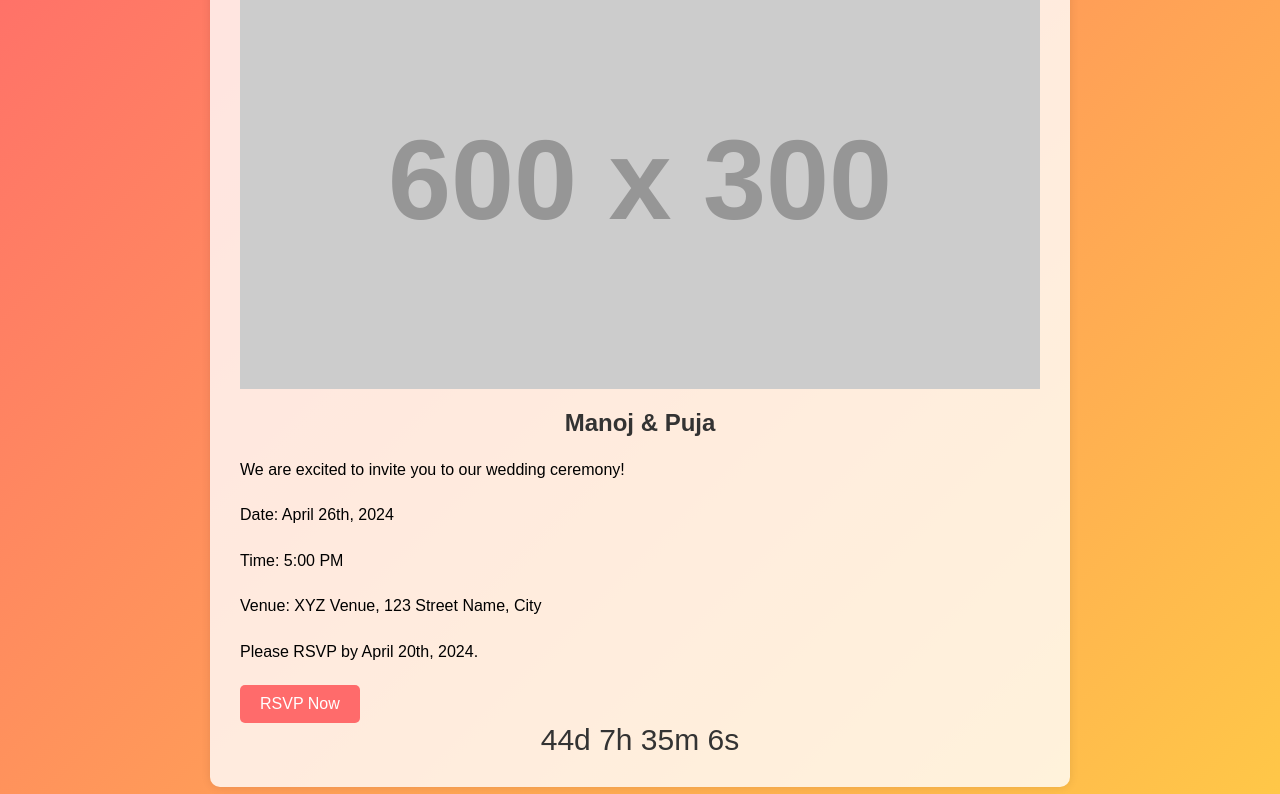
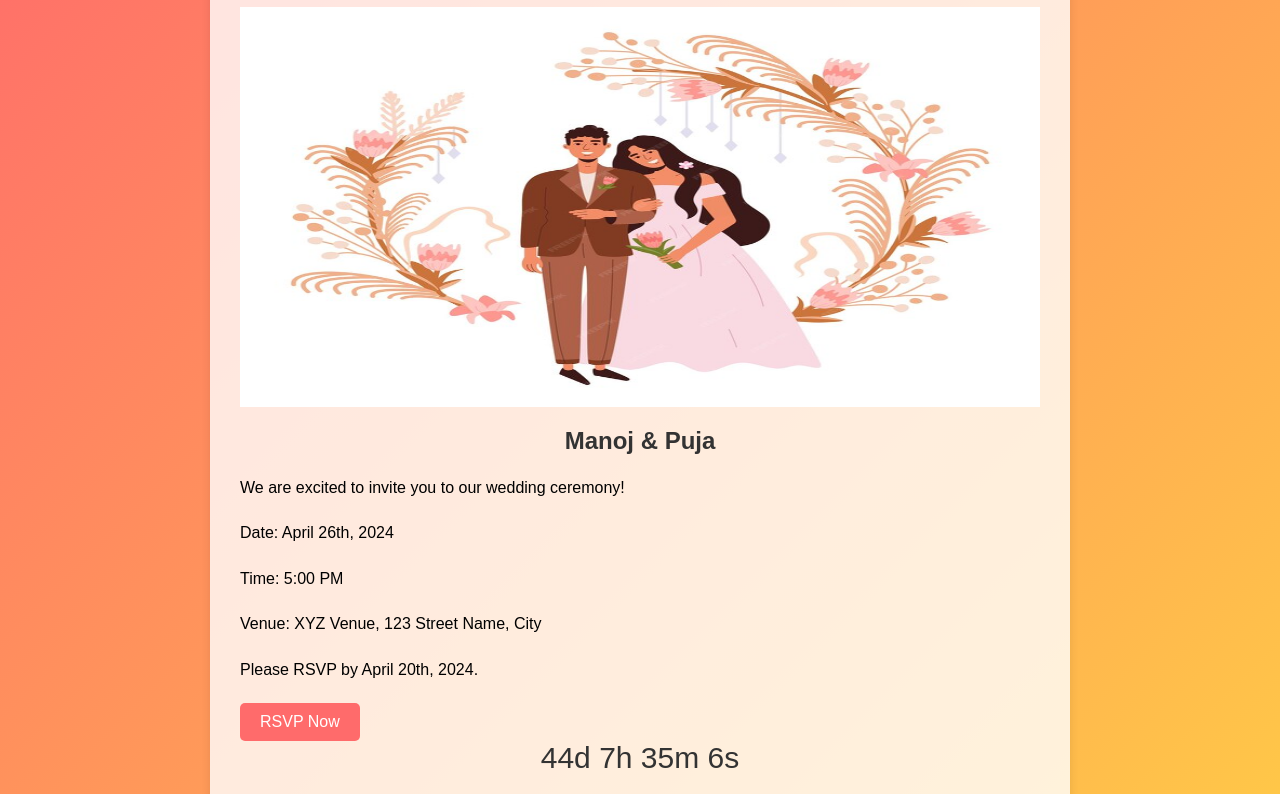
Before and after one commit to manojkumar894/Invite, a plain HTML site: page index.html in a window 1280 px wide. Shown: the part 171-965 px from the top of the page. Drawn offline with Linux system fonts and the light colour scheme; placeholder pictures from the web are drawn by us.

Commit message:
Pictire added

```diff
--- a/index.html
+++ b/index.html
@@ -50,12 +50,17 @@
     font-size: 30px;
     color: #333;
   }
-</style>
+
+  .container img{
+    width: 500px;
+    height: 400px;
+  }
+</style>0
 </head>
 <body>
 <div class="container">
   <h1>Wedding Invitation</h1>
-  <img src="https://via.placeholder.com/600x300" alt="Wedding Image" style="display: block; margin: 0 auto; width: 100%;">
+  <img src="./assets/image.jpg" alt="Wedding Image" style="display: block; margin: 0 auto; width: 100%;">
   <h2>Manoj  & Puja</h2>
   <p>We are excited to invite you to our wedding ceremony!</p>
   <p>Date: April 26th, 2024</p>
```
Also changed, not shown: assets/image.jpg (added).
